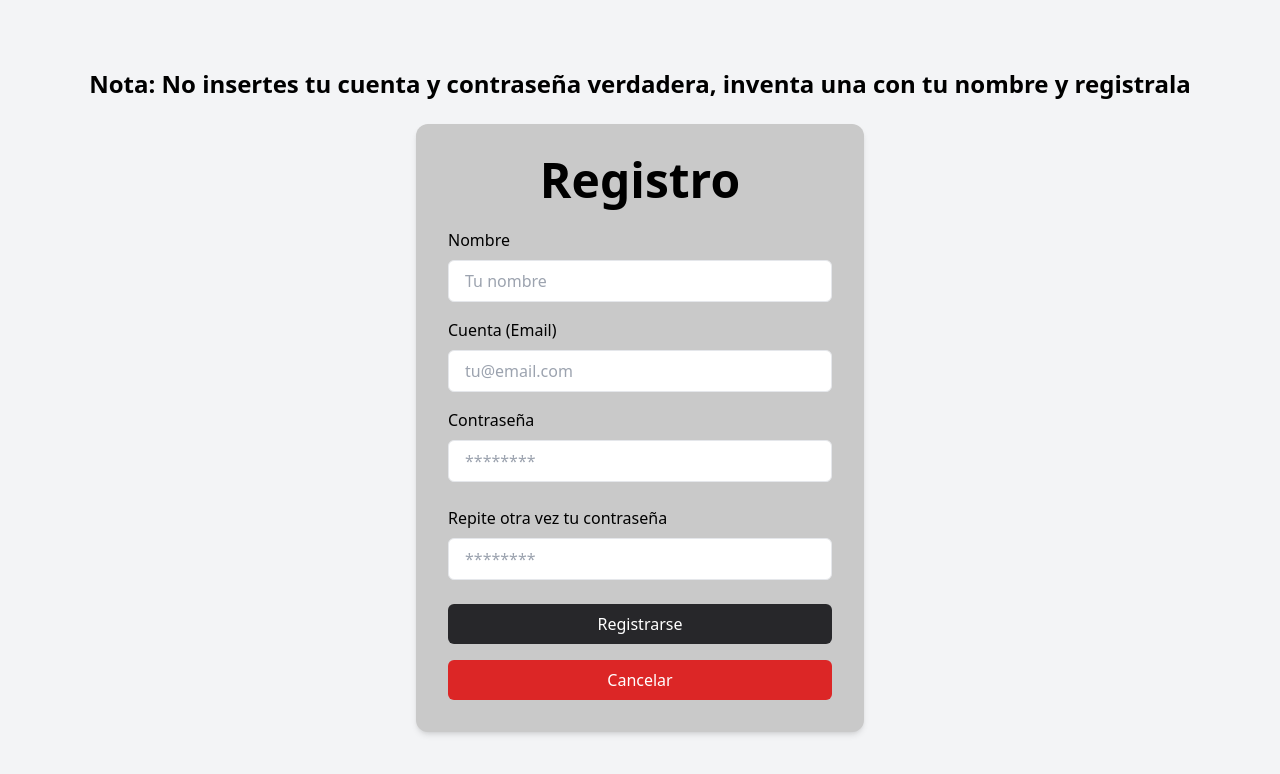
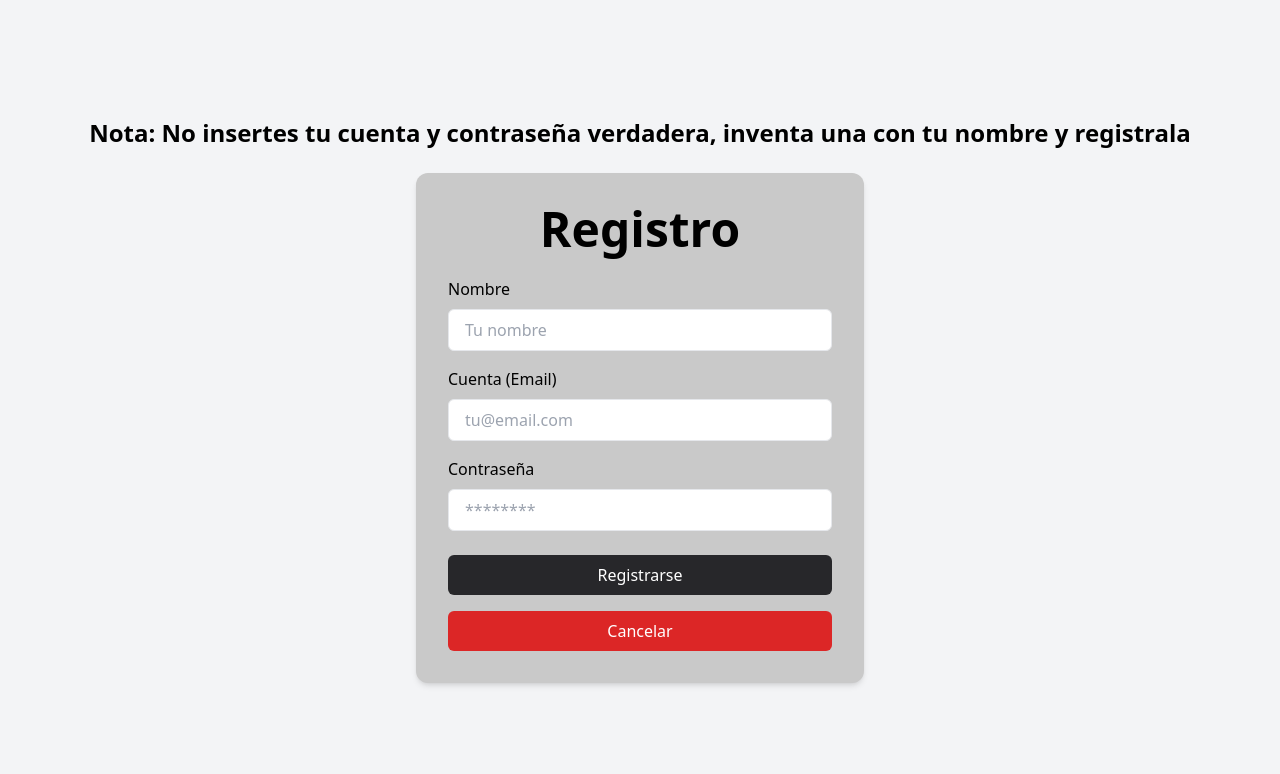
Before and after one commit to cesar3318123/ecommerce_web, a React (Create React App) app: page /reg in a window 1280 px wide. Shown: the top 774 px of the page. Built offline with nearby package versions, Linux system fonts and the light colour scheme.

Commit message:
intento de hacer localstorage

```diff
--- a/src/log.jsx
+++ b/src/log.jsx
@@ -36,7 +36,7 @@ function Login() {
             const data = await res.json();  // Parseamos la respuesta JSON
 
             if (res.ok) {
-                alert(`Bienvenido, ${data.username}`);  // Si la respuesta es exitosa, mostramos un mensaje de bienvenida
+                alert(`Bienvenido, ${form.username}`);  // Si la respuesta es exitosa, mostramos un mensaje de bienvenida
                 navigate("/home");  // Redirige a la página de inicio
             } else {
                 alert(`Error: ${data.message}`);  // Si hay un error, mostramos el mensaje de error
--- a/src/reg.jsx
+++ b/src/reg.jsx
@@ -35,7 +35,7 @@ function Register() {
 
       const data = await res.json(); // Parseamos la respuesta JSON
       if (res.ok) {
-        alert(`Bienvenido, ${data.nombre}`); // Si la respuesta es exitosa, mostramos un mensaje de bienvenida
+        alert(`Bienvenido, ${form.username}`); // Si la respuesta es exitosa, mostramos un mensaje de bienvenida
         navigate("/"); // Redirige a la página de inicio de sesión
       } else {
         alert(`Error: ${data.message}`); // Si hay un error, mostramos el mensaje de error
@@ -105,20 +105,7 @@ function Register() {
           placeholder="********"
           className="w-full mb-6 px-4 py-2 border rounded-md focus:outline-none focus:ring-2 focus:ring-blue-400"
         />
-        {/* Input: Repite la contraseña */}
-        <label className="block mb-2 font-medium" htmlFor="password">
-          Repite otra vez tu contraseña
-        </label>
-        <input
-          id="password"
-          name="password"
-          type="password"
-          value={form.password}
-          onChange={handleChange}
-          required
-          placeholder="********"
-          className="w-full mb-6 px-4 py-2 border rounded-md focus:outline-none focus:ring-2 focus:ring-blue-400"
-        />
+
 
         {/* Botón de enviar */}
         <button
```
